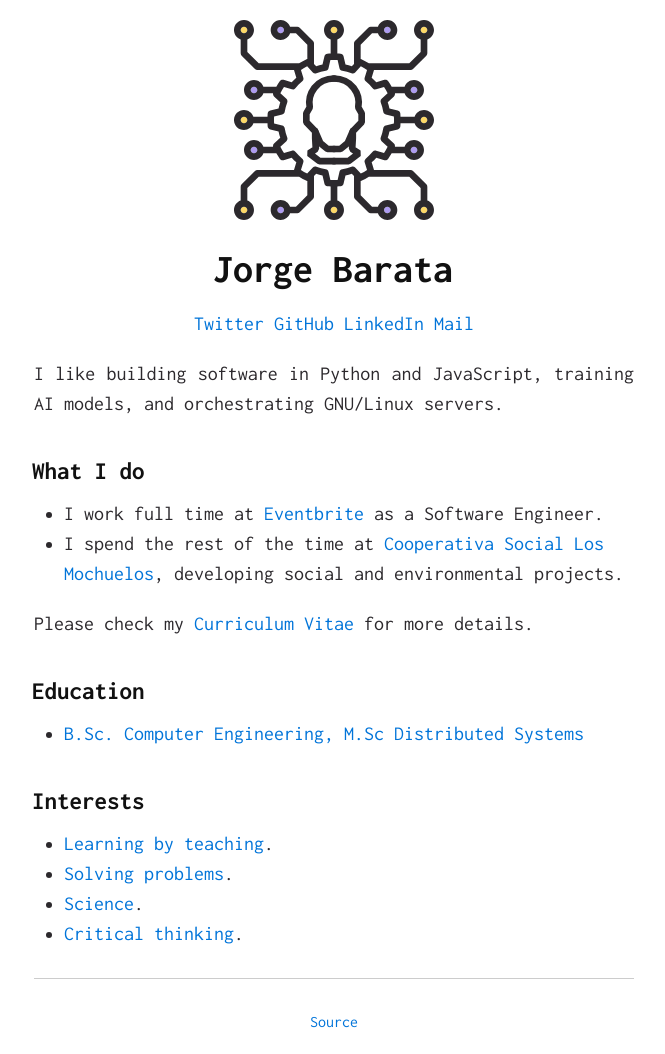
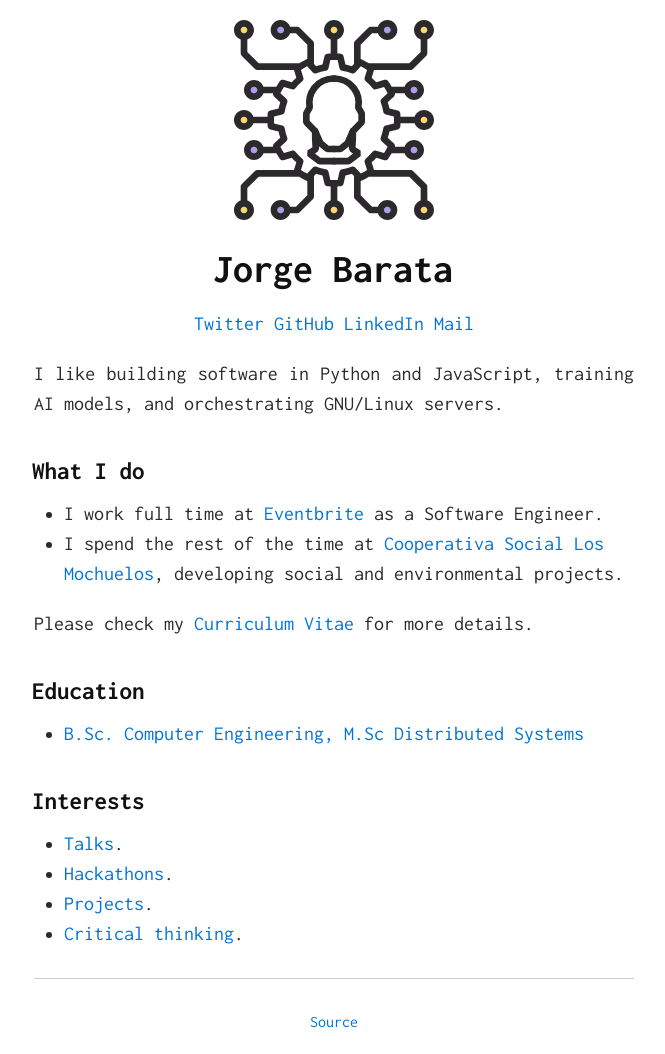
Before and after one commit to jorgebg/jorgebg.github.io, a Jekyll site: the page built from index.md, in a window 1280 px wide. Shown: the whole page, without its empty margins (306-971 px from the left). Built offline with Jekyll 4.4.1, drawn with Linux system fonts in a browser that asks for light colours.

Commit message:
Update interests

```diff
--- a/index.md
+++ b/index.md
@@ -26,7 +26,7 @@ Please check my [Curriculum Vitae](http://jorgebg.com/cv) for more details.
 
 
 ## Interests
-- [Learning by teaching](https://github.com/jorgebg/talks).
-- [Solving problems](https://github.com/jorgebg/hackathons).
-- [Science](http://jorgebg.com/reader).
+- [Talks](http://jorgebg.com/talks/).
+- [Hackathons](https://github.com/jorgebg/hackathons).
+- [Projects](https://github.com/jorgebg?tab=repositories).
 - [Critical thinking](https://falaciaslogicas.com).
```
